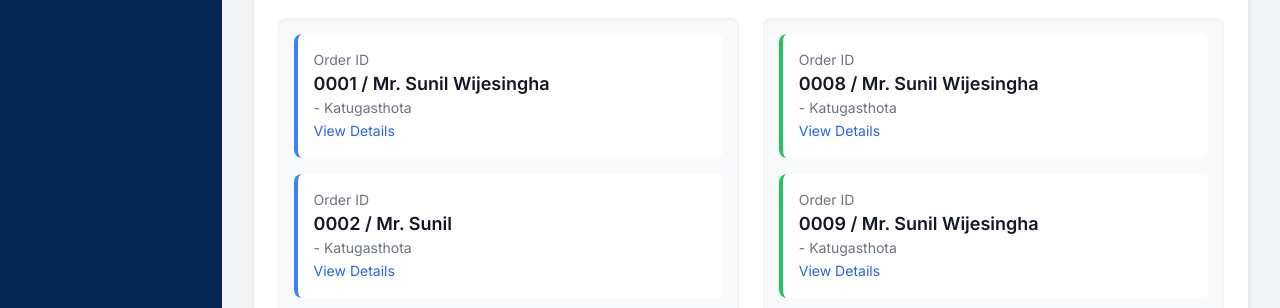
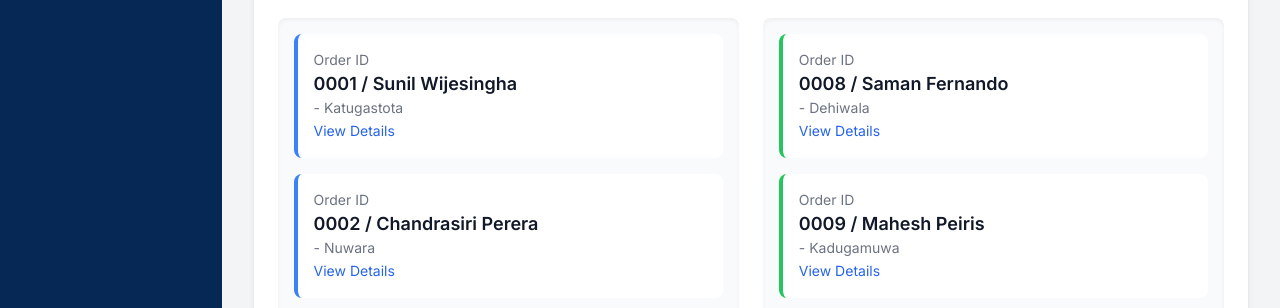
Before and after one commit to 200224510288/LottoTrackV001, a Next.js app: page /admin in a window 1280 px wide. Shown: the part 462-770 px from the top of the page. Built offline with nearby package versions, Linux system fonts and the light colour scheme; no server answers.

Commit message:
User Profile Icon Size increased.

```diff
--- a/src/app/(dashboard)/admin/page.tsx
+++ b/src/app/(dashboard)/admin/page.tsx
@@ -25,58 +25,59 @@ const AdminPage = async () => {
     ongoingOrders: [
       {
         id: "0001",
-        customerName: "Mr. Sunil Wijesingha",
-        location: "Katugasthota",
+        customerName: "Sunil Wijesingha",
+        location: "Katugastota",
       },
       {
         id: "0002",
-        customerName: "Mr. Sunil",
-        location: "Katugasthota",
+        customerName: "Chandrasiri Perera",
+        location: "Nuwara",
       },
       {
         id: "0003",
-        customerName: "Mr. Sunil Wijesingha",
-        location: "Katugasthota",
+        customerName: "Anura Senanayaka",
+        location: "Matale",
       },
       {
         id: "0004",
-        customerName: "Mr. Sunil Wijesingha",
-        location: "Katugasthota",
+        customerName: "Nimal Gunaratne",
+        location: "Gampaha",
       },
       {
         id: "0005",
-        customerName: "Mr. Sunil Wijesingha",
-        location: "Katugasthota",
+        customerName: "Danushka Jayasingha",
+        location: "Colombo",
       },
     ],
     completedOrders: [
       {
         id: "0008",
-        customerName: "Mr. Sunil Wijesingha",
-        location: "Katugasthota",
+        customerName: "Saman Fernando",
+        location: "Dehiwala",
       },
       {
         id: "0009",
-        customerName: "Mr. Sunil Wijesingha",
-        location: "Katugasthota",
+        customerName: "Mahesh Peiris",
+        location: "Kadugamuwa",
       },
       {
         id: "0010",
-        customerName: "Mr. Sunil Wijesingha",
-        location: "Katugasthota",
+        customerName: "Kasun Wickramasingha",
+        location: "Ambalangoda",
       },
       {
         id: "0011",
-        customerName: "Mr. Sunil Wijesingha",
-        location: "Katugasthota",
+        customerName: "Lasantha Gamage",
+        location: "Bandarawela",
       },
       {
         id: "0012",
-        customerName: "Mr. Sunil Wijesingha",
-        location: "Katugasthota",
+        customerName: "Sanjaya Mendis",
+        location: "Panadura",
       },
     ],
   };
+
 
     const user = await getUserData();
 
--- a/src/components/Navbar(dashborad).tsx
+++ b/src/components/Navbar(dashborad).tsx
@@ -30,8 +30,13 @@ const Navbar = async () => {
           <span className='text-xs text-gray-500 text-right'>{user?.publicMetadata.role as string}</span>
         </div>
 
-        <UserButton />
-      </div>
+        <UserButton
+          appearance={{
+          elements: {
+          avatarBox: 'w-12 h-12',
+        },
+  }}
+/>      </div>
     </div>
   );
 };
--- a/src/components/Navbar.tsx
+++ b/src/components/Navbar.tsx
@@ -6,27 +6,28 @@ import Image from "next/image";
 import { usePathname } from "next/navigation";
 import { ShoppingCart, Menu, X } from "lucide-react";
 import SlideInCart from "./SlideInCart";
-import { UserButton } from "@clerk/nextjs";
+import { UserButton, useUser } from "@clerk/nextjs"; // Import useUser hook
 
 const Navbar = () => {
   const [isOpen, setIsOpen] = useState(false);
   const pathname = usePathname();
   const [isCartOpen, setIsCartOpen] = useState(false);
   const [isAnimatingOut, setIsAnimatingOut] = useState(false);
+  const { user } = useUser(); // Get user data from Clerk
 
   const handleCloseCart = () => {
-    setIsAnimatingOut(true); // Start the slide-out animation
+    setIsAnimatingOut(true);
     setTimeout(() => {
-      setIsCartOpen(false); // Close the cart after the animation completes
-      setIsAnimatingOut(false); // Reset the animation state
-    }, 300); // Match the duration of the slide-out animation
+      setIsCartOpen(false);
+      setIsAnimatingOut(false);
+    }, 300);
   };
 
   return (
     <nav className="bg-white shadow-md fixed top-0 w-full z-10">
       <div className="max-w-7xl mx-auto px-4 sm:px-6 lg:px-8">
         <div className="flex justify-between h-16 items-center">
-          {/* Mobile Menu Button (Visible on screens smaller than 770px) */}
+          {/* Mobile Menu Button */}
           <div className="custom-md:hidden flex items-center">
             <button onClick={() => setIsOpen(!isOpen)} className="text-gray-700">
               {isOpen ? <X size={24} /> : <Menu size={24} />}
@@ -40,13 +41,13 @@ const Navbar = () => {
             </Link>
           </div>
 
-          {/* Desktop Menu (Visible on screens larger than 770px) */}
+          {/* Desktop Menu */}
           <div className="hidden custom-md:flex space-x-6 flex-grow justify-center">
             <Link
               href="/Homepage"
-              className={`text-gray-700 p-5 hover:text-NavBlue  ${
+              className={`text-gray-700 p-5 hover:text-NavBlue ${
                 pathname.startsWith("/Homepage")
-                  ? "bg-NavBlue p-5 rounded text-white font-semibold border-b-2 border-blue-700 hover:text-white "
+                  ? "bg-NavBlue p-5 rounded text-white font-semibold border-b-2 border-blue-700 hover:text-white"
                   : ""
               }`}
             >
@@ -55,9 +56,9 @@ const Navbar = () => {
 
             <Link
               href="/MyOrder"
-              className={`text-gray-700 p-5 hover:text-NavBlue  ${
+              className={`text-gray-700 p-5 hover:text-NavBlue ${
                 pathname.startsWith("/MyOrder")
-                  ? "bg-NavBlue p-5 rounded text-white  hover:text-white font-semibold border-b-2 border-blue-700"
+                  ? "bg-NavBlue p-5 rounded text-white hover:text-white font-semibold border-b-2 border-blue-700"
                   : ""
               }`}
             >
@@ -77,7 +78,7 @@ const Navbar = () => {
 
             <Link
               href="/OrderHistory"
-              className={`text-gray-700 p-5 hover:text-NavBlue  ${
+              className={`text-gray-700 p-5 hover:text-NavBlue ${
                 pathname.startsWith("/OrderHistory")
                   ? "bg-NavBlue p-5 rounded text-white font-semibold border-b-2 border-blue-700 hover:text-white"
                   : ""
@@ -87,20 +88,33 @@ const Navbar = () => {
             </Link>
           </div>
 
-          {/* Icons */}
-          <div className="flex items-center space-x-2"> {/* Always flex and space-x-2 for consistent spacing */}
+          {/* Icons and User Info */}
+          <div className="flex items-center space-x-4">
             <button
               className="Cart-icon text-gray-700 hover:text-blue-600 hidden"
               onClick={() => setIsCartOpen(true)}
             >
               <ShoppingCart size={24} />
             </button>
-            <UserButton />
+
+            {/* Display username if user is signed in */}
+            {user && (
+              <span className="text-sm text-gray-600 hidden md:block">
+                Hello, {user.username || user?.publicMetadata.role as string}
+              </span>
+            )}
+
+            <UserButton afterSignOutUrl="/"
+            appearance={{
+            elements: {
+            avatarBox: 'w-10 h-10',
+        },
+  }} />
           </div>
         </div>
       </div>
 
-      {/* Mobile Menu (Visible on screens smaller than 770px) */}
+      {/* Mobile Menu */}
       {isOpen && (
         <div className="custom-md:hidden bg-white shadow-md">
           <div className="px-4 pt-2 pb-3 space-y-2">
@@ -118,7 +132,6 @@ const Navbar = () => {
             <Link href="/OrderHistory" className="block text-gray-700 hover:text-blue-600">
               Order History
             </Link>
-
           </div>
         </div>
       )}
```
